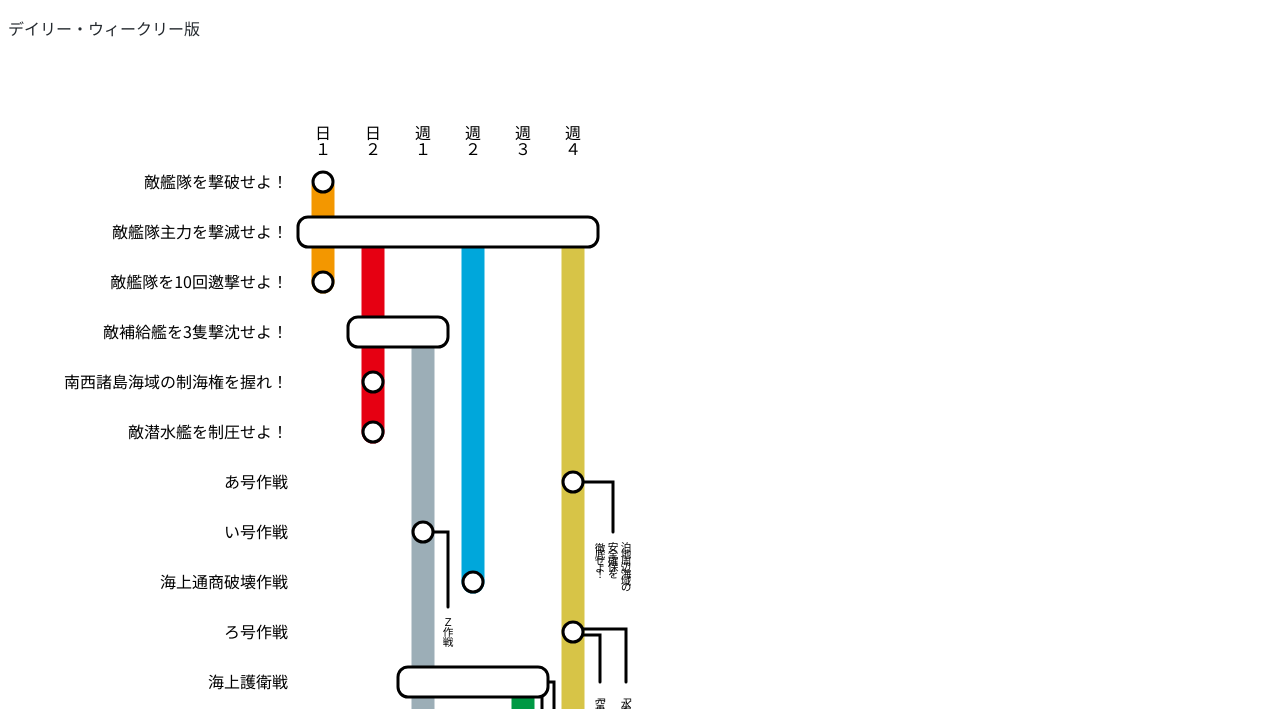
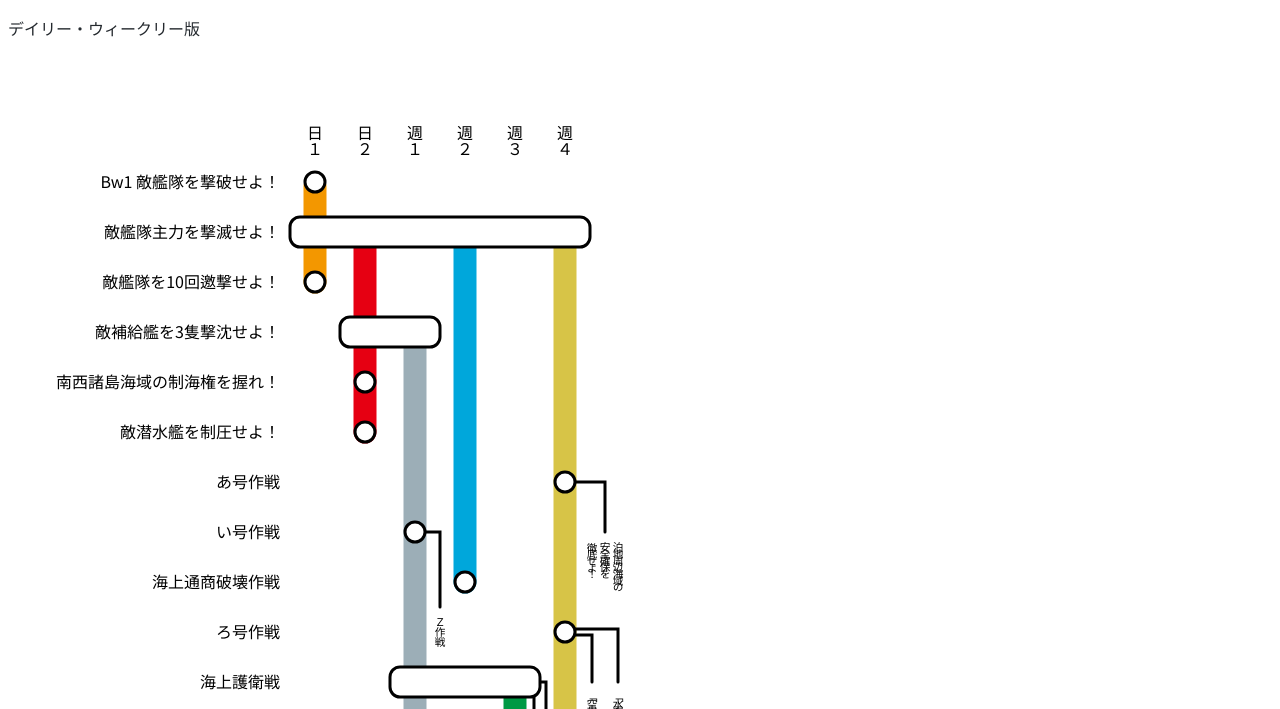
Before and after one commit to nekogoro/kqrm, a plain HTML site: page index.html in a window 1280 px wide. Shown: the part 91-800 px from the top of the page. Drawn offline with Linux system fonts and the light colour scheme; a web font is replaced by a local one.

Commit message:
見やすさ調整

```diff
--- a/index.html
+++ b/index.html
@@ -2,9 +2,15 @@
 <html lang="ja">
 <head>
 	<meta charset="utf-8" />
+	<meta name="viewport" content="width=800">
 	<title>任務ルートマップ（仮） - 夕張の実験ノート</title>
 	<link href="style.css" rel="stylesheet" />
 	<link href="https://fonts.googleapis.com/css?family=Muli:400,900|Noto+Sans+JP:400,900&amp;subset=japanese" rel="stylesheet">
+	<style type="text/css">
+		.sign_daily {
+			background-color: black;
+		}
+	</style>
 </head>
 <body>
 	<header>
@@ -13,10 +19,13 @@
 	<div id="main">
     <h2>任務ルートマップ（仮）</h2>
 		<p>デイリー・ウィークリー版</p>
+	</div>
+
 	<svg xmlns="http://www.w3.org/2000/svg"
 	    version="1.1"
 	    width="800"
 	    height="1000"
+			id="daily_and_weekly"
 	    style="font-size: 12pt; font-family: 'Noto Sans JP', sans-serif">
 
 	  <!-- line -->
@@ -124,7 +133,10 @@
 	  <text x="565" y="100" writing-mode="tb" text-anchor="end">週４</text>
 
 	  <!-- text -->
-		  <text x="280" y="131" text-anchor="end"><a href="https://wikiwiki.jp/kancolle/%E4%BB%BB%E5%8B%99#id-Bd1" target="_blank">敵艦隊を撃破せよ！</a></text>
+	  <text x="280" y="131" text-anchor="end">
+			<tspan class="sign_daily">Bw1</tspan>
+			<a href="https://wikiwiki.jp/kancolle/%E4%BB%BB%E5%8B%99#id-Bd1" target="_blank">敵艦隊を撃破せよ！</a>
+		</text>
 	  <text x="280" y="181" text-anchor="end"><a href="https://wikiwiki.jp/kancolle/%E4%BB%BB%E5%8B%99#id-Bd2" target="_blank">敵艦隊主力を撃滅せよ！</a></text>
 	  <text x="280" y="231" text-anchor="end"><a href="https://wikiwiki.jp/kancolle/%E4%BB%BB%E5%8B%99#id-Bd3" target="_blank">敵艦隊を10回邀撃せよ！</a></text>
 	  <text x="280" y="281" text-anchor="end"><a href="https://wikiwiki.jp/kancolle/%E4%BB%BB%E5%8B%99#id-Bd5" target="_blank">敵補給艦を3隻撃沈せよ！</a></text>
@@ -141,8 +153,6 @@
 	  <text x="280" y="831" text-anchor="end"><a href="https://wikiwiki.jp/kancolle/%E4%BB%BB%E5%8B%99#id-Bw9" target="_blank">南方海域珊瑚諸島沖の制空権を握れ！</a></text>
 	  <text x="280" y="881" text-anchor="end"><a href="https://wikiwiki.jp/kancolle/%E4%BB%BB%E5%8B%99#id-Bw10" target="_blank">海上輸送路の安全確保に努めよ！</a></text>
 	</svg>
-
-	</div>
 	<footer>
 		<p>KanColle Experimental Dataset</p>
 	</footer>
```
Lines whose indentation alone changed are shown as unchanged.
